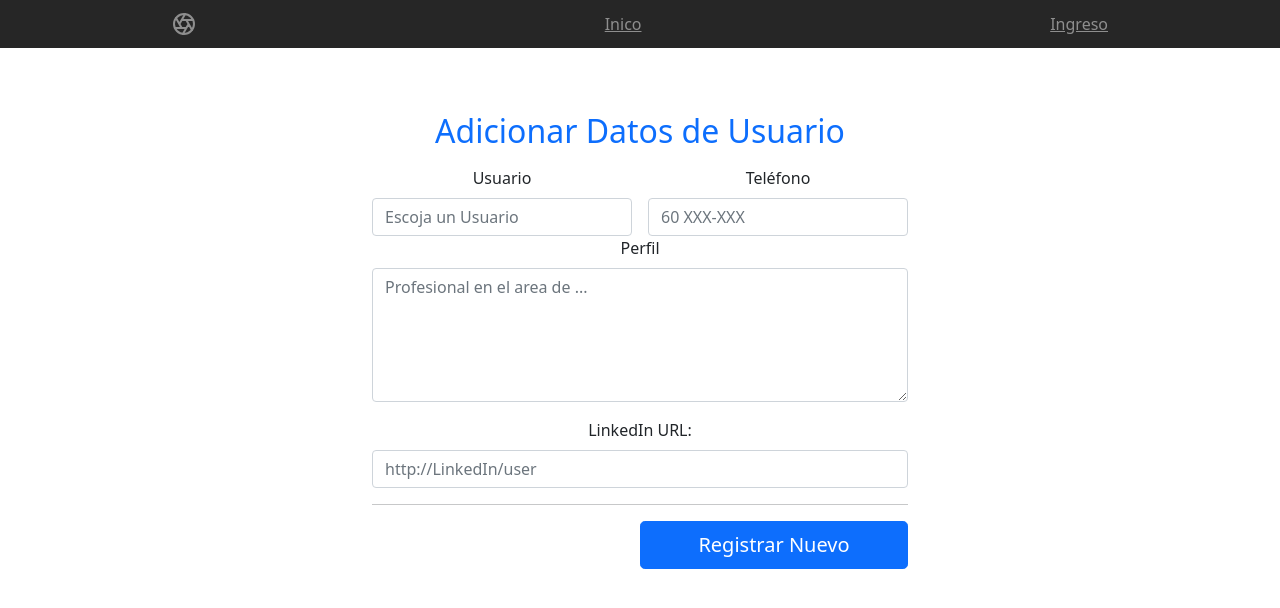
After one commit to EderLaraTrujillo/Django-Portafolio-1J, a Django app: page /datospersonales/ in a window 1280 px wide. The commit adds this page. Shown: the top 608 px of the page. Run offline with Django 3.2, Linux system fonts and the light colour scheme; some libraries are stand-ins or nearby versions.

Commit message:
Formularios y Vistas HTML

```diff
--- /dev/null
+++ b/src/datauser/forms.py
@@ -0,0 +1,8 @@
+from django import forms
+
+# Cree sus formularios aquí:
+class DatosUsers(forms.Form):
+    identidy_user = forms.CharField(label="", required=True, widget=forms.TextInput(attrs={'class':'form-control', 'placeholder':'Escoja un Usuario'}))
+    telefono_user = forms.CharField(label="", required=True, widget=forms.TextInput(attrs={'class':'form-control', 'placeholder':'60 XXX-XXX'}))
+    describe_user = forms.CharField(label="", required=True, widget=forms.Textarea(attrs={'class':'form-control', 'placeholder':'Profesional en el area de ...', 'rows':'5'}))
+    linkedind_lnk = forms.URLField(label="", required=True, widget=forms.URLInput(attrs={'class':'form-control', 'placeholder':'http://LinkedIn/user'}))
--- a/src/datauser/templates/base.html
+++ b/src/datauser/templates/base.html
@@ -18,9 +18,9 @@
           <a class="py-2" href="#" aria-label="Product">
             <svg xmlns="http://www.w3.org/2000/svg" width="24" height="24" fill="none" stroke="currentColor" stroke-linecap="round" stroke-linejoin="round" stroke-width="2" class="d-block mx-auto" role="img" viewBox="0 0 24 24"><title>Product</title><circle cx="12" cy="12" r="10"/><path d="M14.31 8l5.74 9.94M9.69 8h11.48M7.38 12l5.74-9.94M9.69 16L3.95 6.06M14.31 16H2.83m13.79-4l-5.74 9.94"/></svg>
           </a>
-          <a class="py-2 d-none d-md-inline-block" href="#">Inico</a>
+          <a class="py-2 d-none d-md-inline-block" href="{% url 'inicio' %}">Inico</a>
 
-          <a class="py-2 d-none d-md-inline-block" href="#">Ingreso</a>
+          <a class="py-2 d-none d-md-inline-block" href="{% url 'ingreso' %}">Ingreso</a>
         </nav>
     </header>
     {% block contenido %}{% endblock %}
--- /dev/null
+++ b/src/datauser/templates/datosuser.html
@@ -0,0 +1,40 @@
+{% extends 'base.html' %}
+
+{% block titulo %}Registrar Datos de Usuario {% endblock %}
+
+{% block contenido %}
+    {% load static %}
+
+    <section class="container">
+        <div class="row justify-content-center mt-5">
+            <div class="col-7">
+                <h2 class="text-primary text-center mb-3 mt-3">Adicionar Datos de Usuario</h2>
+                <form action="" method="post">
+                    {% csrf_token %}
+                <div class="row g-3">
+                    <div class="col">
+                        <label for="formGroupExampleInput" class="form-label">Usuario</label>
+                        {{ formulario.identidy_user }}
+                    </div>
+                    <div class="col">
+                        <label for="formGroupExampleInput" class="form-label">Teléfono</label>
+                        {{ formulario.telefono_user }}
+                    </div>
+                </div>
+                <div class="mb-3">
+                    <label for="formGroupExampleInput2" class="form-label">Perfil</label>
+                    {{ formulario.describe_user }}
+                </div>
+                <div class="col">
+                    <label for="formGroupExampleInput" class="form-label">LinkedIn URL:</label>
+                    {{ formulario.linkedind_lnk }}
+                </div>
+                <hr>
+                <button type="submit" class="btn btn-primary btn-lg col-6 offset-md-6">Registrar Nuevo</button>
+                </form>
+            </div>
+        </div>
+    </section>
+
+
+{% endblock %}
--- a/src/datauser/templates/login.html
+++ b/src/datauser/templates/login.html
@@ -8,7 +8,7 @@
     <!--Contenido de la pagina:-->
     <main class="form-signin align-middle">
         <form>
-          <img class="mb-4" src="{% static /media/img/gitlab.png %}" alt="" width="72" height="57">
+          <img class="mb-4" src="{% static 'media/img/gitlab.png' %}" alt="" width="72" height="57">
           <h1 class="h3 mb-3 fw-normal">Please sign in</h1>
 
           <div class="form-floating">
--- a/src/datauser/urls.py
+++ b/src/datauser/urls.py
@@ -1,7 +1,10 @@
 from django.urls import path
 # Importar las vistas:
-from .views import HomePageView
+from .views import HomePageView, LoginPageView, DatosPageView
+from . import views
 
 urlpatterns = [
-   path('', HomePageView.as_view(), name='inicio')
+   path('', HomePageView.as_view(), name='inicio'),
+   path('login/', LoginPageView.as_view(), name="ingreso"),
+   path('datospersonales/', views.DatosPageView, name="datosuser")
 ]
--- a/src/datauser/views.py
+++ b/src/datauser/views.py
@@ -1,5 +1,7 @@
 from django.shortcuts import render, HttpResponse   # Paquete para Vistas basadas en funciones
 from django.views.generic.base import TemplateView  # Paquete para Vistas basadas en clases
+# Importamos formularios:
+from .forms import DatosUsers
 
 # Create your views here.
 # Vistas basadas en clases:
@@ -7,10 +9,23 @@ class HomePageView(TemplateView):
     # Atributo que indica que template html debe usar:
     template_name = 'index.html'
 
-    def get(self, request, *arg, **kwargs):
+    def get(self, request, *args, **kwargs):
         return render(request, self.template_name, {
             'titulo':'Portafolios',
             'mensaje':'Ten acceso a los perfiles, mas solicitados y preparados del momento.',
             'pregunta': '¿Qué esperas para empezar?',
             'boton': 'Registrate!'
         })
+
+# Vista para el inicio de sesion:
+class LoginPageView(TemplateView):
+    template_name = 'login.html'
+
+    def get(self, request, *args, **kwargs):
+        return render(request, self.template_name)
+
+def DatosPageView(request):
+    template_name = 'datosuser.html'
+    formulario = DatosUsers()
+
+    return render(request, template_name, {'formulario':formulario})
--- a/src/src/urls.py
+++ b/src/src/urls.py
@@ -16,6 +16,7 @@ Including another URLconf
 from django import urls
 from django.contrib import admin
 from django.urls import path, include
+from django.conf.urls.static import static
 
 urlpatterns = [
     path('', include('datauser.urls')),
```
Also changed, not shown: src/src/settings.py (+15 -1 lines), 1 other file.
